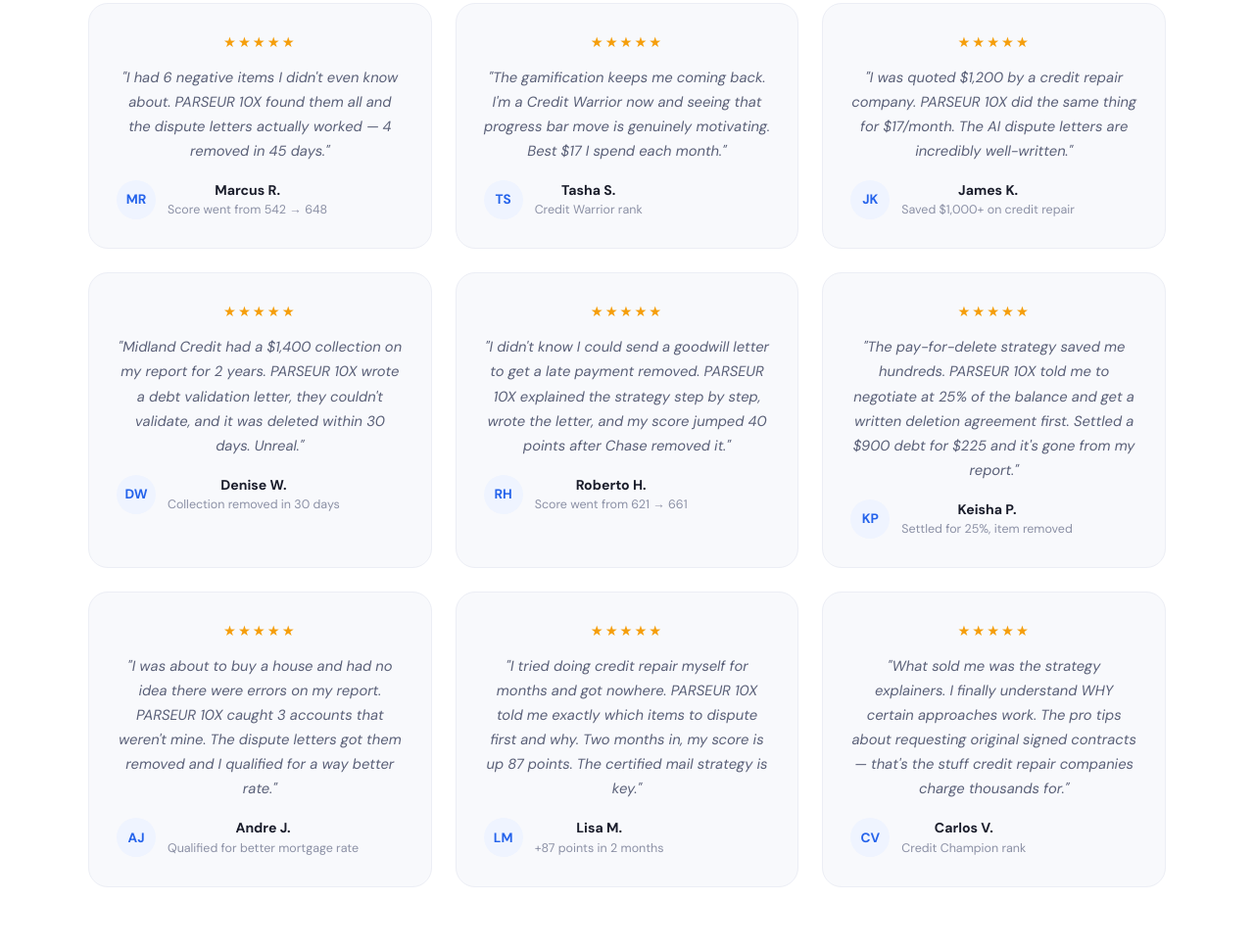
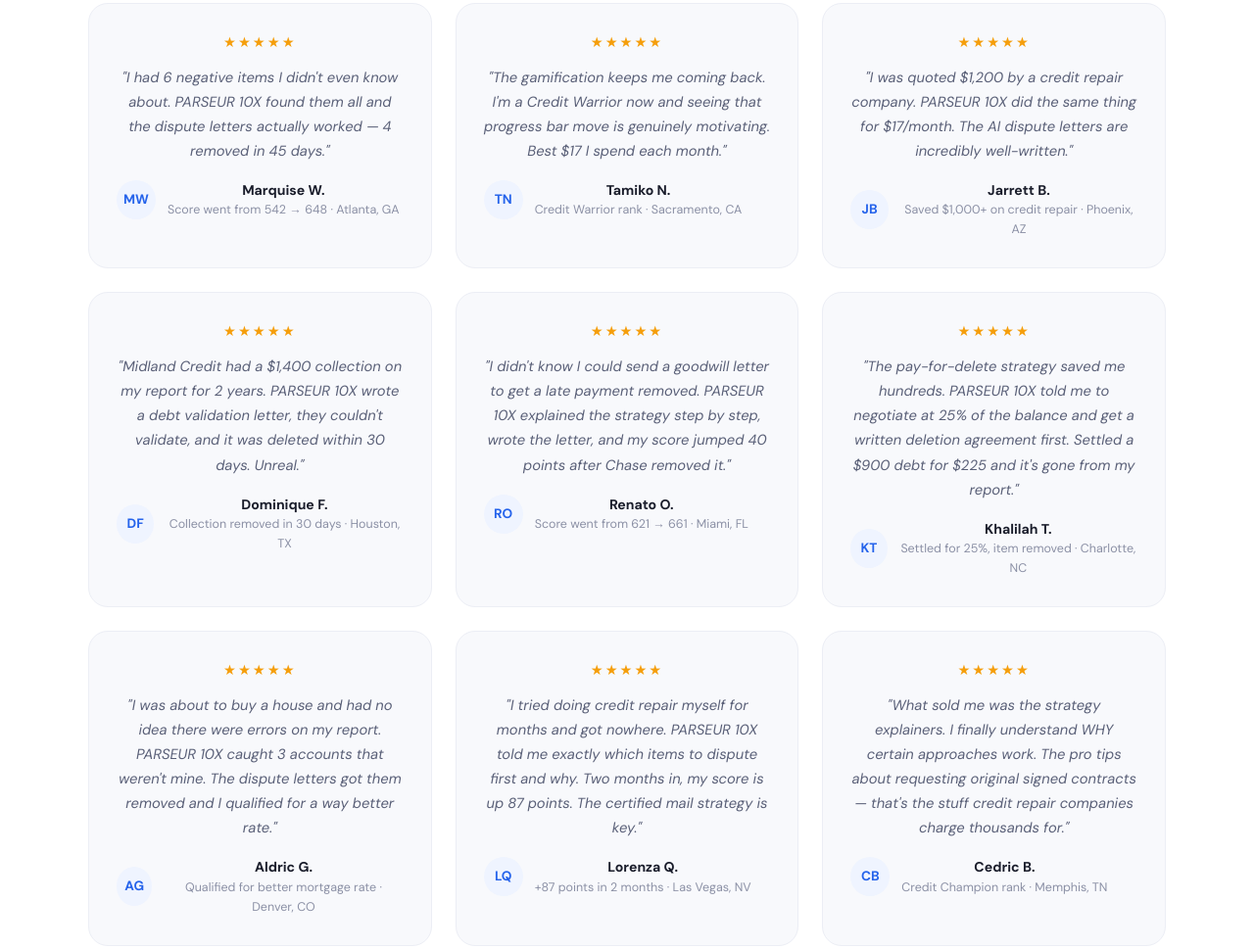
Before and after one commit to lecorbeaured/parseur10x, a plain HTML site: page index.html in a window 1280 px wide. Shown: the part 6110-7079 px from the top of the page at 98% size. Drawn offline with Linux system fonts and the light colour scheme.

Commit message:
Unique reviewer names with cities

```diff
--- a/index.html
+++ b/index.html
@@ -1496,10 +1496,10 @@
         <div class="testimonial-stars">★★★★★</div>
         <p class="testimonial-text">"I had 6 negative items I didn't even know about. PARSEUR 10X found them all and the dispute letters actually worked — 4 removed in 45 days."</p>
         <div class="testimonial-author">
-          <div class="testimonial-avatar">MR</div>
+          <div class="testimonial-avatar">MW</div>
           <div>
-            <div class="testimonial-name">Marcus R.</div>
-            <div class="testimonial-role">Score went from 542 → 648</div>
+            <div class="testimonial-name">Marquise W.</div>
+            <div class="testimonial-role">Score went from 542 → 648 · Atlanta, GA</div>
           </div>
         </div>
       </div>
@@ -1507,10 +1507,10 @@
         <div class="testimonial-stars">★★★★★</div>
         <p class="testimonial-text">"The gamification keeps me coming back. I'm a Credit Warrior now and seeing that progress bar move is genuinely motivating. Best $17 I spend each month."</p>
         <div class="testimonial-author">
-          <div class="testimonial-avatar">TS</div>
+          <div class="testimonial-avatar">TN</div>
           <div>
-            <div class="testimonial-name">Tasha S.</div>
-            <div class="testimonial-role">Credit Warrior rank</div>
+            <div class="testimonial-name">Tamiko N.</div>
+            <div class="testimonial-role">Credit Warrior rank · Sacramento, CA</div>
           </div>
         </div>
       </div>
@@ -1518,10 +1518,10 @@
         <div class="testimonial-stars">★★★★★</div>
         <p class="testimonial-text">"I was quoted $1,200 by a credit repair company. PARSEUR 10X did the same thing for $17/month. The AI dispute letters are incredibly well-written."</p>
         <div class="testimonial-author">
-          <div class="testimonial-avatar">JK</div>
+          <div class="testimonial-avatar">JB</div>
           <div>
-            <div class="testimonial-name">James K.</div>
-            <div class="testimonial-role">Saved $1,000+ on credit repair</div>
+            <div class="testimonial-name">Jarrett B.</div>
+            <div class="testimonial-role">Saved $1,000+ on credit repair · Phoenix, AZ</div>
           </div>
         </div>
       </div>
@@ -1529,10 +1529,10 @@
         <div class="testimonial-stars">★★★★★</div>
         <p class="testimonial-text">"Midland Credit had a $1,400 collection on my report for 2 years. PARSEUR 10X wrote a debt validation letter, they couldn't validate, and it was deleted within 30 days. Unreal."</p>
         <div class="testimonial-author">
-          <div class="testimonial-avatar">DW</div>
+          <div class="testimonial-avatar">DF</div>
           <div>
-            <div class="testimonial-name">Denise W.</div>
-            <div class="testimonial-role">Collection removed in 30 days</div>
+            <div class="testimonial-name">Dominique F.</div>
+            <div class="testimonial-role">Collection removed in 30 days · Houston, TX</div>
           </div>
         </div>
       </div>
@@ -1540,10 +1540,10 @@
         <div class="testimonial-stars">★★★★★</div>
         <p class="testimonial-text">"I didn't know I could send a goodwill letter to get a late payment removed. PARSEUR 10X explained the strategy step by step, wrote the letter, and my score jumped 40 points after Chase removed it."</p>
         <div class="testimonial-author">
-          <div class="testimonial-avatar">RH</div>
+          <div class="testimonial-avatar">RO</div>
           <div>
-            <div class="testimonial-name">Roberto H.</div>
-            <div class="testimonial-role">Score went from 621 → 661</div>
+            <div class="testimonial-name">Renato O.</div>
+            <div class="testimonial-role">Score went from 621 → 661 · Miami, FL</div>
           </div>
         </div>
       </div>
@@ -1551,10 +1551,10 @@
         <div class="testimonial-stars">★★★★★</div>
         <p class="testimonial-text">"The pay-for-delete strategy saved me hundreds. PARSEUR 10X told me to negotiate at 25% of the balance and get a written deletion agreement first. Settled a $900 debt for $225 and it's gone from my report."</p>
         <div class="testimonial-author">
-          <div class="testimonial-avatar">KP</div>
+          <div class="testimonial-avatar">KT</div>
           <div>
-            <div class="testimonial-name">Keisha P.</div>
-            <div class="testimonial-role">Settled for 25%, item removed</div>
+            <div class="testimonial-name">Khalilah T.</div>
+            <div class="testimonial-role">Settled for 25%, item removed · Charlotte, NC</div>
           </div>
         </div>
       </div>
@@ -1562,10 +1562,10 @@
         <div class="testimonial-stars">★★★★★</div>
         <p class="testimonial-text">"I was about to buy a house and had no idea there were errors on my report. PARSEUR 10X caught 3 accounts that weren't mine. The dispute letters got them removed and I qualified for a way better rate."</p>
         <div class="testimonial-author">
-          <div class="testimonial-avatar">AJ</div>
+          <div class="testimonial-avatar">AG</div>
           <div>
-            <div class="testimonial-name">Andre J.</div>
-            <div class="testimonial-role">Qualified for better mortgage rate</div>
+            <div class="testimonial-name">Aldric G.</div>
+            <div class="testimonial-role">Qualified for better mortgage rate · Denver, CO</div>
           </div>
         </div>
       </div>
@@ -1573,10 +1573,10 @@
         <div class="testimonial-stars">★★★★★</div>
         <p class="testimonial-text">"I tried doing credit repair myself for months and got nowhere. PARSEUR 10X told me exactly which items to dispute first and why. Two months in, my score is up 87 points. The certified mail strategy is key."</p>
         <div class="testimonial-author">
-          <div class="testimonial-avatar">LM</div>
+          <div class="testimonial-avatar">LQ</div>
           <div>
-            <div class="testimonial-name">Lisa M.</div>
-            <div class="testimonial-role">+87 points in 2 months</div>
+            <div class="testimonial-name">Lorenza Q.</div>
+            <div class="testimonial-role">+87 points in 2 months · Las Vegas, NV</div>
           </div>
         </div>
       </div>
@@ -1584,10 +1584,10 @@
         <div class="testimonial-stars">★★★★★</div>
         <p class="testimonial-text">"What sold me was the strategy explainers. I finally understand WHY certain approaches work. The pro tips about requesting original signed contracts — that's the stuff credit repair companies charge thousands for."</p>
         <div class="testimonial-author">
-          <div class="testimonial-avatar">CV</div>
+          <div class="testimonial-avatar">CB</div>
           <div>
-            <div class="testimonial-name">Carlos V.</div>
-            <div class="testimonial-role">Credit Champion rank</div>
+            <div class="testimonial-name">Cedric B.</div>
+            <div class="testimonial-role">Credit Champion rank · Memphis, TN</div>
           </div>
         </div>
       </div>
```
